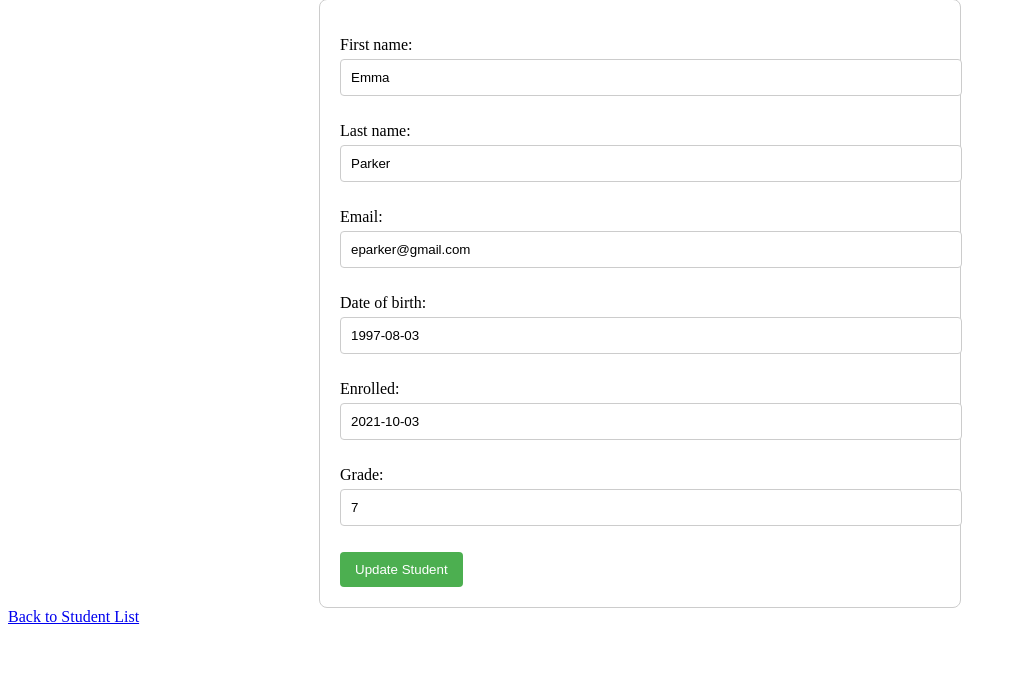
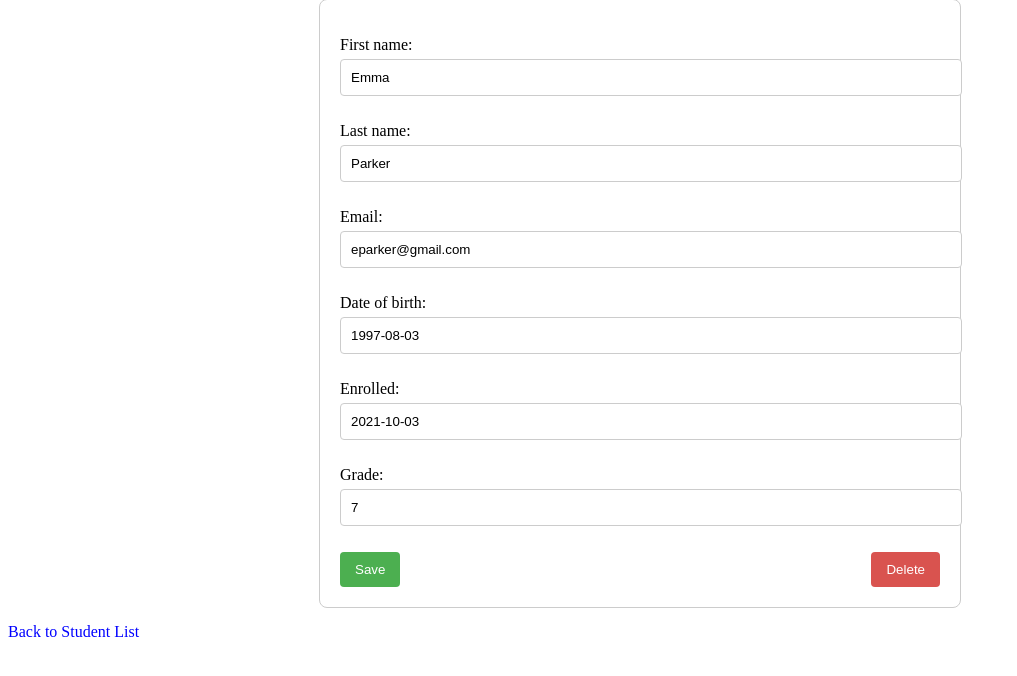
Before and after one commit to p0ur1a/fullstack_web_development, a Django app: page /students/2/edit/ in a window 1280 px wide. Shown: the part 81-757 px from the top of the page, without its empty margins (0-1017 px from the left). Run offline with Django 5.2, Linux system fonts and the light colour scheme; data comes from the database, SQL or seed files in the repository; both versions use the stored data as it was after the commit.

Commit message:
delete added

```diff
--- a/week4/Assignment2/blog/templates/blog/edit_student.html
+++ b/week4/Assignment2/blog/templates/blog/edit_student.html
@@ -23,6 +23,10 @@
             border: 1px solid #ccc;
             border-radius: 4px;
         }
+        .actions {
+            display: flex;
+            justify-content: space-between;
+        }
         button {
             padding: 10px 15px;
             background-color: #4CAF50;
@@ -31,8 +35,23 @@
             border-radius: 4px;
             cursor: pointer;
         }
+        .delete-button {
+            background-color: #d9534f;
+        }
         button:hover {
             background-color: #45a049;
+        }
+        .delete-button:hover {
+            background-color: #c9302c;
+        }
+        a {
+            margin-top: 15px;
+            display: inline-block;
+            color: blue;
+            text-decoration: none;
+        }
+        a:hover {
+            text-decoration: underline;
         }
     </style>
 </head>
@@ -42,7 +61,11 @@
     <form method="POST">
         {% csrf_token %}
         {{ form.as_p }}
-        <button type="submit">Update Student</button>
+
+        <div class="actions">
+            <button type="submit" name="save">Save</button>
+            <button type="submit" name="delete" class="delete-button">Delete</button>
+        </div>
     </form>
 
     <a href="{% url 'student_list' %}">Back to Student List</a>
--- a/week4/Assignment2/blog/views.py
+++ b/week4/Assignment2/blog/views.py
@@ -26,13 +26,30 @@ def add_student(request):
 
     return render(request, 'blog/add_student.html', {'form': form})
 
+# def edit_student(request, student_id):
+#     student = get_object_or_404(Student, id=student_id)
+
+#     if request.method == "POST":
+#         form = StudentForm(request.POST, instance=student)
+#         if form.is_valid():
+#             form.save()
+#             return redirect('student_list')
+#     else:
+#         form = StudentForm(instance=student)
+
+#     return render(request, 'blog/edit_student.html', {'form': form, 'student': student})
+
 def edit_student(request, student_id):
     student = get_object_or_404(Student, id=student_id)
 
     if request.method == "POST":
-        form = StudentForm(request.POST, instance=student)
-        if form.is_valid():
-            form.save()
+        if 'save' in request.POST:
+            form = StudentForm(request.POST, instance=student)
+            if form.is_valid():
+                form.save()
+                return redirect('student_list')
+        elif 'delete' in request.POST:
+            student.delete()
             return redirect('student_list')
     else:
         form = StudentForm(instance=student)
```
Also changed, not shown: week4/Assignment2/db.sqlite3.
